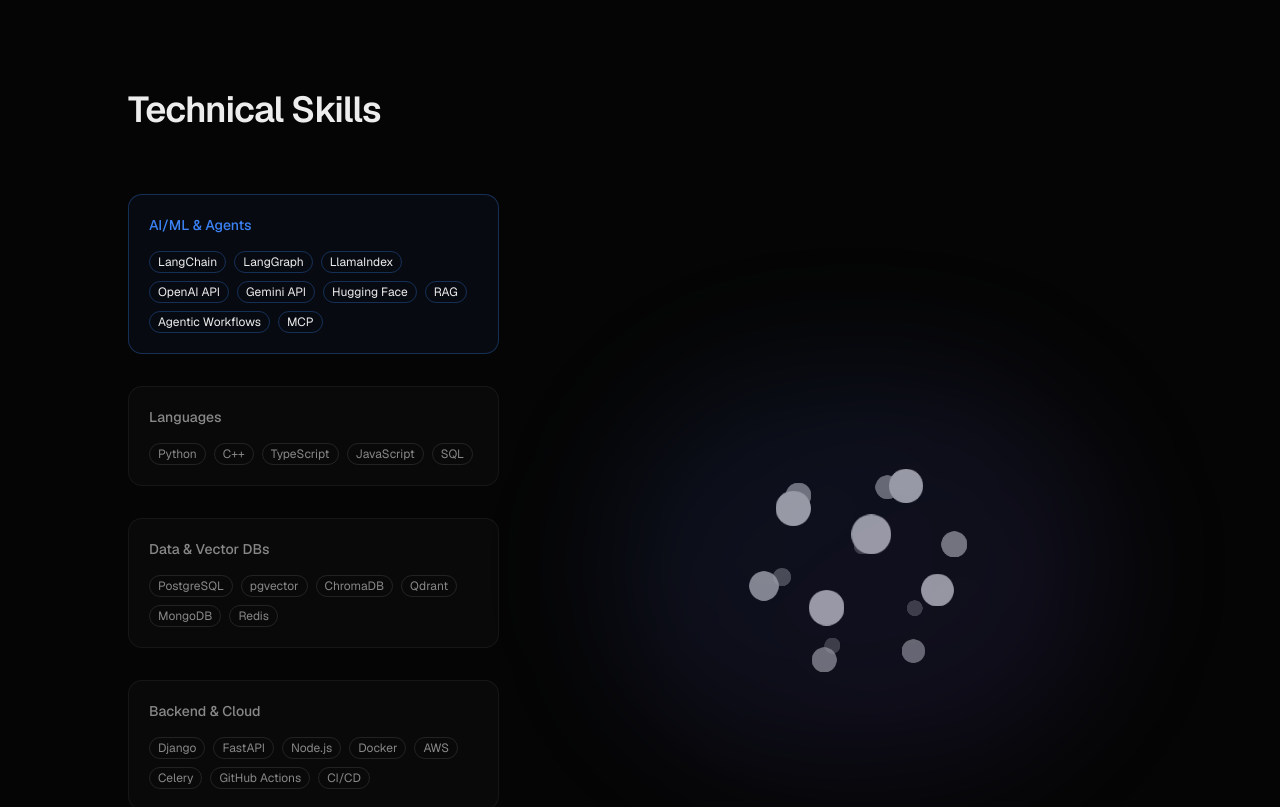
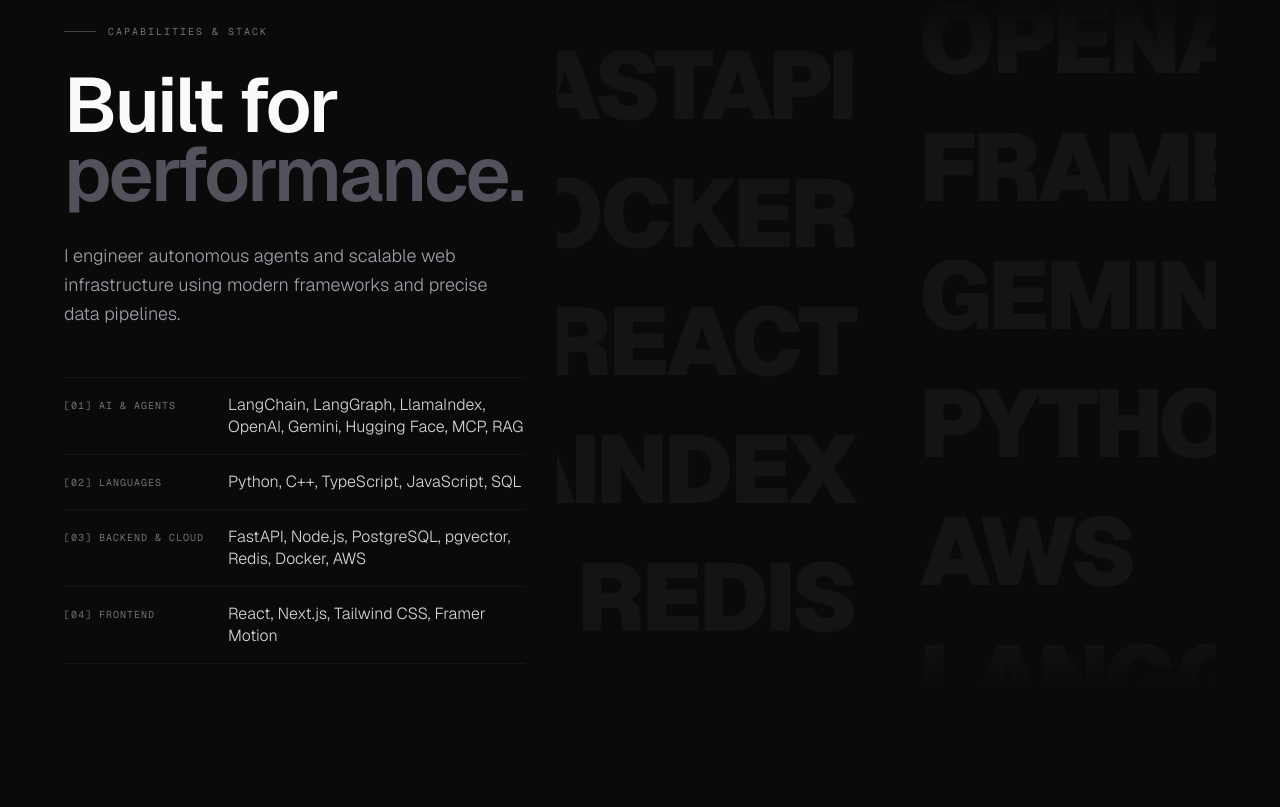
Before and after one commit to namanxdev/Portfolio, a Next.js app: page / in a window 1280 px wide. Shown: the part 4720-5527 px from the top of the page. Built offline with nearby package versions, Linux system fonts and the light colour scheme.

Commit message:
feat: simplify Skills section layout by removing SectionWrapper; enhance structure and styling

```diff
--- a/app/page.tsx
+++ b/app/page.tsx
@@ -25,9 +25,7 @@ export default function Home() {
         </SectionWrapper>
 
         {/* Skills Section */}
-        <SectionWrapper id="skills">
-          <Skills />
-        </SectionWrapper>
+        <Skills />
 
         {/* Achievements Section */}
         <SectionWrapper id="achievements">
--- a/components/sections/Skills.tsx
+++ b/components/sections/Skills.tsx
@@ -1,165 +1,101 @@
-"use client"
+"use client";
 
-import { BlurFade } from "@/components/ui/blur-fade"
-import { IconCloud } from "@/components/ui/icon-cloud"
-import { Marquee } from "@/components/ui/marquee"
-import { Badge } from "@/components/ui/badge"
+import { BlurFade } from "@/components/ui/blur-fade";
+import { Marquee } from "@/components/ui/marquee";
 
-const skillGroups = [
-  {
-    title: "AI/ML & Agents",
-    skills: [
-      "LangChain",
-      "LangGraph",
-      "LlamaIndex",
-      "OpenAI API",
-      "Gemini API",
-      "Hugging Face",
-      "RAG",
-      "Agentic Workflows",
-      "MCP",
-    ],
-    highlight: true,
-  },
-  {
-    title: "Languages",
-    skills: ["Python", "C++", "TypeScript", "JavaScript", "SQL"],
-    highlight: false,
-  },
-  {
-    title: "Data & Vector DBs",
-    skills: ["PostgreSQL", "pgvector", "ChromaDB", "Qdrant", "MongoDB", "Redis"],
-    highlight: false,
-  },
-  {
-    title: "Backend & Cloud",
-    skills: [
-      "Django",
-      "FastAPI",
-      "Node.js",
-      "Docker",
-      "AWS",
-      "Celery",
-      "GitHub Actions",
-      "CI/CD",
-    ],
-    highlight: false,
-  },
-  {
-    title: "Frontend",
-    skills: ["React", "Next.js", "Tailwind CSS", "Zustand"],
-    highlight: false,
-  },
-]
+const col1 = [
+  "LangChain", "TypeScript", "FastAPI", "Docker", "React", "LlamaIndex", "Redis", "Next.js", "SQL", "pgvector"
+];
+const col2 = [
+  "Python", "AWS", "LangGraph", "Node.js", "C++", "Tailwind", "PostgreSQL", "OpenAI", "Framer", "Gemini"
+];
 
-const iconSlugs = [
-  "python",
-  "typescript",
-  "react",
-  "nextdotjs",
-  "tailwindcss",
-  "postgresql",
-  "docker",
-  "git",
-  "github",
-  "fastapi",
-  "mongodb",
-  "redis",
-  "nodedotjs",
-  "amazonaws",
-  "django",
-]
-
-const iconUrls = iconSlugs.map(
-  (slug) => `https://cdn.simpleicons.org/${slug}/888888`
-)
-
-const allSkills = skillGroups.flatMap((group) => group.skills)
+const capabilities = [
+  { label: "AI & Agents", value: "LangChain, LangGraph, LlamaIndex, OpenAI, Gemini, Hugging Face, MCP, RAG" },
+  { label: "Languages", value: "Python, C++, TypeScript, JavaScript, SQL" },
+  { label: "Backend & Cloud", value: "FastAPI, Node.js, PostgreSQL, pgvector, Redis, Docker, AWS" },
+  { label: "Frontend", value: "React, Next.js, Tailwind CSS, Framer Motion" }
+];
 
 export default function Skills() {
   return (
-    <section
-      id="skills"
-      className="relative py-24 px-6 md:px-8 border-b border-white/5"
-    >
-      <div className="max-w-6xl mx-auto">
-        <BlurFade>
-          <h2 className="text-3xl md:text-4xl font-semibold tracking-tight mb-16">
-            Technical Skills
-          </h2>
-        </BlurFade>
+    <section id="skills" className="relative bg-[#0A0A0A] py-24 md:py-32 z-20 overflow-hidden">
 
-        <div className="grid grid-cols-1 lg:grid-cols-5 gap-12 lg:gap-16">
-          <div className="lg:col-span-2 space-y-8">
-            {skillGroups.map((group, groupIndex) => (
-              <BlurFade key={group.title} delay={0.1 + groupIndex * 0.05}>
-                <div
-                  className={`p-5 rounded-xl border ${
-                    group.highlight
-                      ? "border-[#3b82f6]/30 bg-[#3b82f6]/5"
-                      : "border-white/5 bg-white/[0.02]"
-                  }`}
-                >
-                  <h3
-                    className={`text-sm font-medium mb-4 ${
-                      group.highlight
-                        ? "text-[#3b82f6]"
-                        : "text-[#888888]"
-                    }`}
-                  >
-                    {group.title}
-                  </h3>
-                  <div className="flex flex-wrap gap-2">
-                    {group.skills.map((skill) => (
-                      <Badge
-                        key={skill}
-                        variant="outline"
-                        className={`text-xs font-normal ${
-                          group.highlight
-                            ? "border-[#3b82f6]/30 text-[#ededed] hover:bg-[#3b82f6]/10"
-                            : "border-white/10 text-[#888888] hover:bg-white/5"
-                        }`}
-                      >
-                        {skill}
-                      </Badge>
-                    ))}
+      <div className="w-full max-w-[1400px] mx-auto px-6 sm:px-12 lg:px-16 relative z-10">
+
+        {/* Strict 2-Column Grid Layout to prevent any text displacement */}
+        <div className="grid grid-cols-1 lg:grid-cols-12 gap-16 lg:gap-8 items-center h-full min-h-[60vh]">
+
+          {/* LEFT COLUMN: Clean Structural Information */}
+          <div className="lg:col-span-5 flex flex-col justify-center">
+            <BlurFade delay={0.1} offset={20}>
+              <div className="flex items-center gap-3 mb-8">
+                <div className="h-[1px] w-8 bg-zinc-700" />
+                <span className="font-mono text-[10px] tracking-[0.2em] text-zinc-500 uppercase">
+                  Capabilities & Stack
+                </span>
+              </div>
+
+              <h2 className="text-[clamp(3rem,6vw,5.5rem)] font-semibold tracking-[-0.03em] leading-[0.9] text-[#FAFAFA] mb-8">
+                Built for <br />
+                <span className="text-zinc-600">performance.</span>
+              </h2>
+
+              <p className="text-lg text-zinc-400 font-light leading-relaxed mb-12 max-w-md">
+                I engineer autonomous agents and scalable web infrastructure using modern frameworks and precise data pipelines.
+              </p>
+
+              {/* Data Table */}
+              <div className="flex flex-col w-full border-t border-white/[0.05]">
+                {capabilities.map((cap, i) => (
+                  <div key={cap.label} className="group border-b border-white/[0.05] flex flex-col sm:flex-row gap-2 sm:gap-6 py-4 transition-colors hover:bg-white/[0.01]">
+                    <span className="w-[140px] shrink-0 font-mono text-[10px] uppercase text-zinc-500 tracking-widest pt-1">
+                      [0{i + 1}] {cap.label}
+                    </span>
+                    <span className="block flex-1 text-sm md:text-base text-zinc-300 font-light leading-snug group-hover:text-white transition-colors duration-300">
+                      {cap.value}
+                    </span>
                   </div>
-                </div>
-              </BlurFade>
-            ))}
-          </div>
-
-          <div className="lg:col-span-3 flex items-center justify-center">
-            <BlurFade delay={0.2} className="w-full max-w-[500px]">
-              <div className="relative flex items-center justify-center">
-                <div className="absolute inset-0 bg-gradient-to-br from-[#3b82f6]/10 to-[#8b5cf6]/10 rounded-full blur-3xl" />
-                <IconCloud images={iconUrls} />
+                ))}
               </div>
             </BlurFade>
           </div>
-        </div>
 
-        <div className="mt-20">
-          <BlurFade delay={0.3}>
-            <div className="border-y border-white/5 py-6 -mx-6 md:-mx-8 overflow-hidden">
-              <Marquee
-                pauseOnHover
-                className="[--duration:60s] [--gap:1.5rem]"
-              >
-                {allSkills.map((skill) => (
-                  <Badge
-                    key={skill}
-                    variant="outline"
-                    className="text-sm font-normal px-4 py-1.5 border-white/10 text-[#888888] hover:bg-white/5 hover:text-[#ededed] transition-colors cursor-default"
+          {/* RIGHT COLUMN: Avant-Garde Text Marquee (Str8fire/Base Create style) */}
+          <div className="lg:col-span-7 h-[500px] md:h-[700px] relative flex justify-center overflow-hidden [mask-image:linear-gradient(to_bottom,transparent,black_10%,black_90%,transparent)]">
+
+            <BlurFade delay={0.3} offset={20} className="w-full h-full flex justify-center gap-4 md:gap-8">
+
+              {/* Marquee Vertical Left */}
+              <Marquee vertical pauseOnHover className="[--duration:40s] [--gap:2rem] overflow-visible w-1/2 items-end pr-4">
+                {col1.map((name) => (
+                  <div
+                    key={`left-${name}`}
+                    className="text-5xl sm:text-6xl md:text-7xl xl:text-8xl font-black uppercase tracking-[-0.04em] text-[#141414] hover:text-blue-500 transition-colors duration-500 text-right cursor-crosshair select-none"
                   >
-                    {skill}
-                  </Badge>
+                    {name}
+                  </div>
                 ))}
               </Marquee>
-            </div>
-          </BlurFade>
+
+              {/* Marquee Vertical Right (Reverse) */}
+              <Marquee vertical pauseOnHover reverse className="[--duration:35s] [--gap:2rem] overflow-visible w-1/2 items-start pt-32 pl-4">
+                {col2.map((name) => (
+                  <div
+                    key={`right-${name}`}
+                    className="text-5xl sm:text-6xl md:text-7xl xl:text-8xl font-black uppercase tracking-[-0.04em] text-[#141414] hover:text-emerald-500 transition-colors duration-500 text-left cursor-crosshair select-none"
+                  >
+                    {name}
+                  </div>
+                ))}
+              </Marquee>
+
+            </BlurFade>
+
+          </div>
+
         </div>
       </div>
     </section>
-  )
+  );
 }
```
